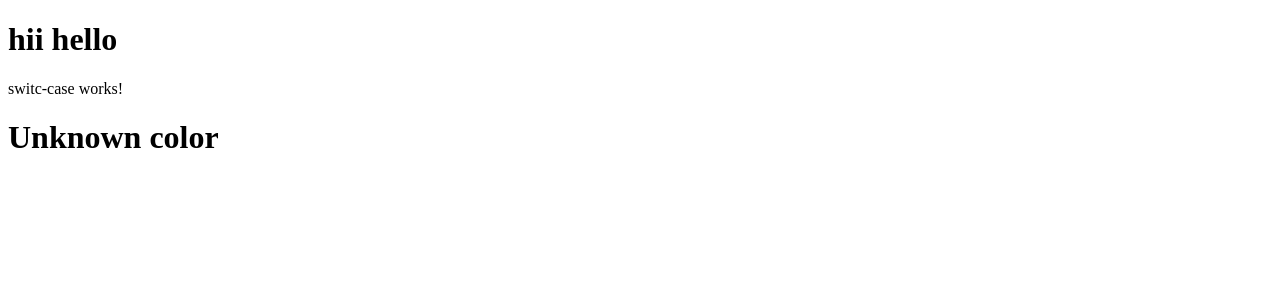
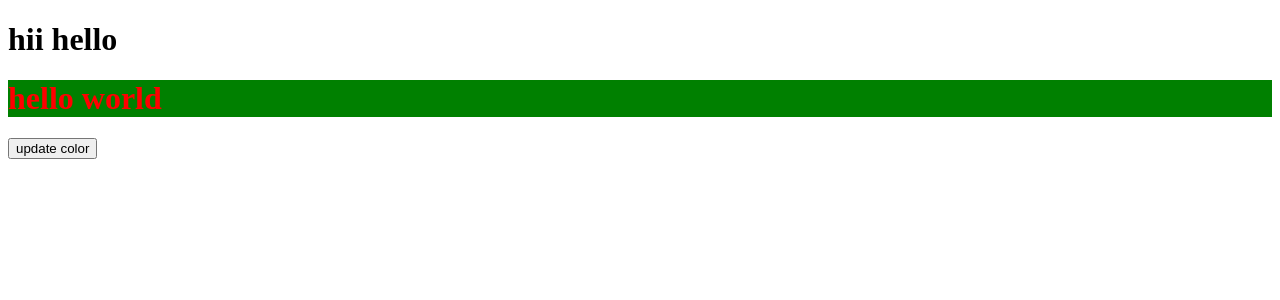
Before and after one commit to ranitbcd/fullangular, an Angular app: page / in a window 1280 px wide. Shown: the top 300 px of the page. Built offline with nearby package versions, Linux system fonts and the light colour scheme.

Commit message:
style-binding

```diff
--- a/src/app/app.component.html
+++ b/src/app/app.component.html
@@ -5,4 +5,6 @@
 <app-styling1></app-styling1> -->
 <!-- <app-popertybinding></app-popertybinding> -->
 <!-- <app-if-else></app-if-else> -->
-<app-switc-case></app-switc-case>
+<!-- <app-switc-case></app-switc-case> -->
+<!-- <app-for-loop></app-for-loop> -->
+<app-style-binding></app-style-binding>
--- a/src/app/app.module.ts
+++ b/src/app/app.module.ts
@@ -7,6 +7,8 @@ import { Styling1Component } from './styling1/styling1.component';
 import { BindingModule } from './binding/binding.module';
 import { IfElseComponent } from './if-else/if-else.component';
 import { SwitcCaseComponent } from './switc-case/switc-case.component';
+import { ForLoopComponent } from './for-loop/for-loop.component';
+import { StyleBindingComponent } from './style-binding/style-binding.component';
 
 @NgModule({
   declarations: [
@@ -15,6 +17,8 @@ import { SwitcCaseComponent } from './switc-case/switc-case.component';
     Styling1Component,
     IfElseComponent,
     SwitcCaseComponent,
+    ForLoopComponent,
+    StyleBindingComponent,
 
   ],
   imports: [
--- /dev/null
+++ b/src/app/for-loop/for-loop.component.html
@@ -0,0 +1,3 @@
+<p>for-loop works!</p>
+<h2 *ngFor="let item of users">Name is:{{item}}</h2>
+<h2 *ngFor="let item of usersDetails">{{item.name}}--{{item.email}}--{{item.age}}</h2>
--- /dev/null
+++ b/src/app/for-loop/for-loop.component.ts
@@ -0,0 +1,26 @@
+import { Component, OnInit } from '@angular/core';
+
+@Component({
+  selector: 'app-for-loop',
+  templateUrl: './for-loop.component.html',
+  styleUrls: ['./for-loop.component.css']
+})
+export class ForLoopComponent implements OnInit {
+  users=['Ranit','Sayani','Subham','Animesh']
+  usersDetails=[
+    {
+      name:'Ranit',email:'ranit@abc.com',age:10
+    },
+    {
+      name:'Ankit',email:'Ankit@abc.com',age:12
+    },
+    {
+      name:'Sourav',email:'Sourav@abc.com',age:13
+    }
+  ]
+  constructor() { }
+
+  ngOnInit(): void {
+  }
+
+}
--- /dev/null
+++ b/src/app/style-binding/style-binding.component.html
@@ -0,0 +1,2 @@
+<h1 [style.color]="color"[style.backgroundColor]="bgcolor">{{title}}</h1>
+<button (click)="updatecolor()">update color</button>
--- /dev/null
+++ b/src/app/style-binding/style-binding.component.ts
@@ -0,0 +1,21 @@
+import { Component, OnInit } from '@angular/core';
+
+@Component({
+  selector: 'app-style-binding',
+  templateUrl: './style-binding.component.html',
+  styleUrls: ['./style-binding.component.css']
+})
+export class StyleBindingComponent implements OnInit {
+  title:string='hello world';
+  color='red';
+  bgcolor='green'
+  updatecolor(){
+    this.color="blue"
+    this.bgcolor="black"
+  }
+  constructor() { }
+
+  ngOnInit(): void {
+  }
+
+}
```
Also changed, not shown: src/app/for-loop/for-loop.component.css (added), src/app/style-binding/style-binding.component.css (added), 2 other files (tests, documents, lock files or other folders).
